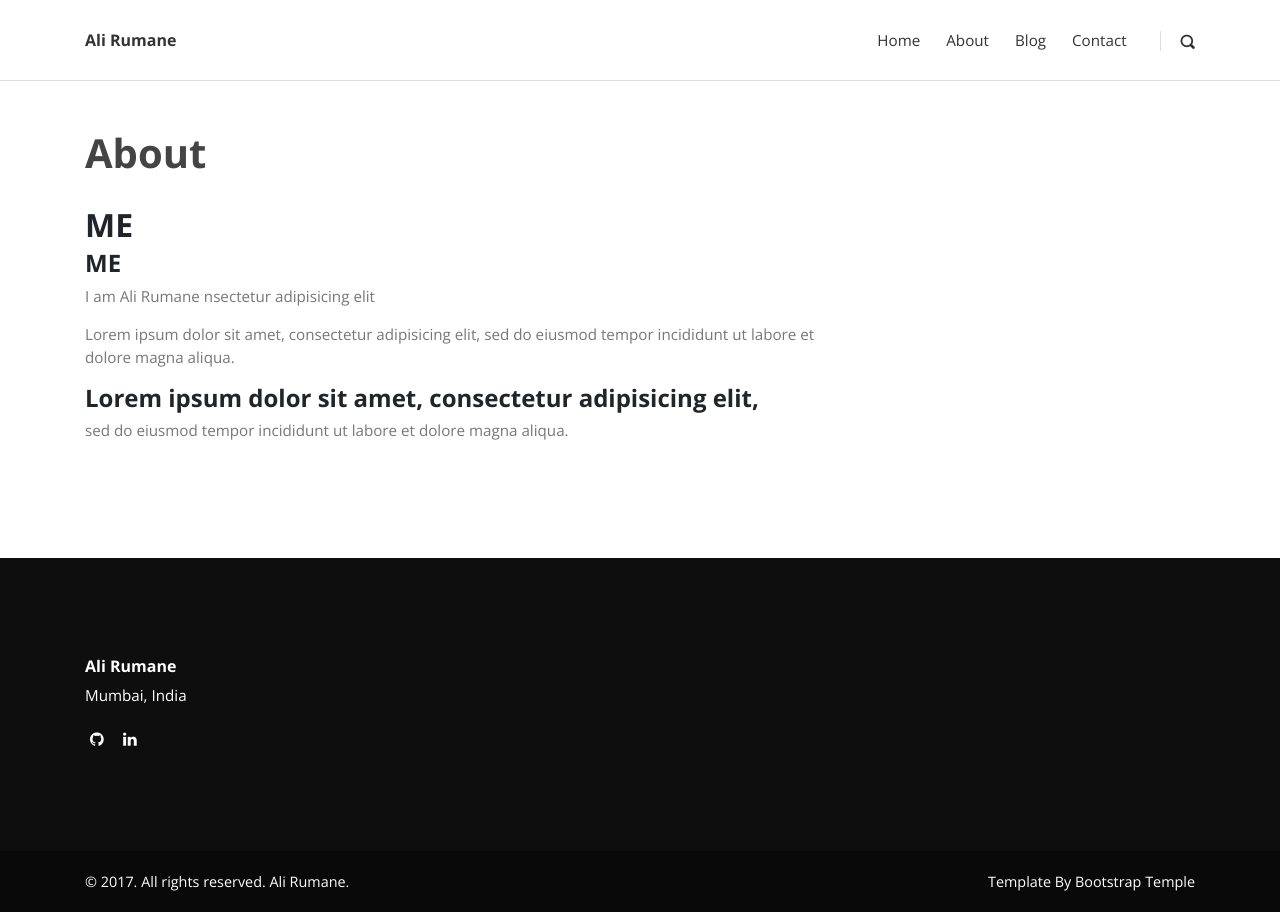
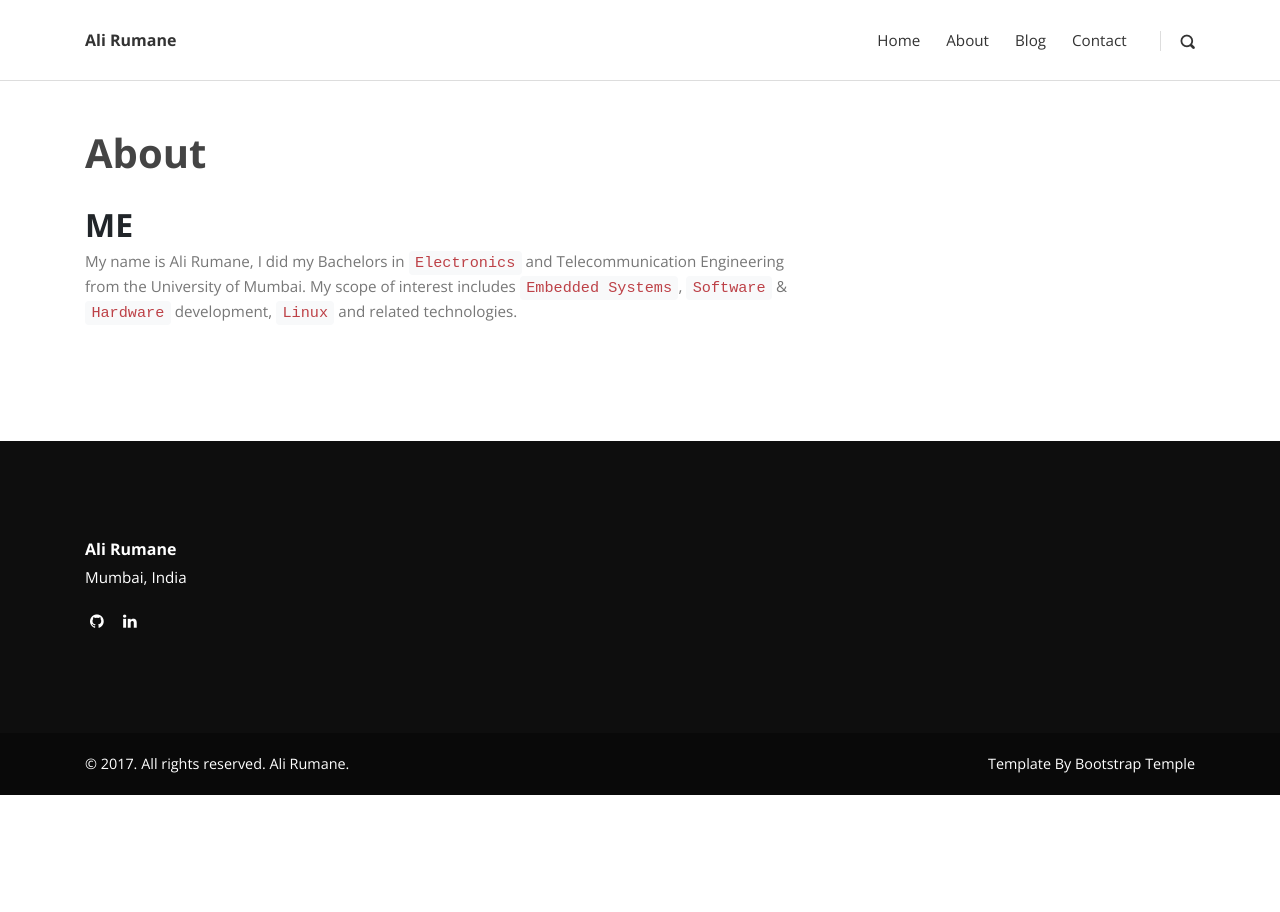
Before and after one commit to alirumane/alirumane.github.io, a Jekyll site: the page built from about.md, in a window 1280 px wide. Built offline with Jekyll 4.4.1, drawn with Linux system fonts in a browser that asks for light colours.

Commit message:
Update about.md

```diff
--- a/about.md
+++ b/about.md
@@ -6,12 +6,5 @@ title: "About"
 
 ## ME
 
-#### ME
-
-I am Ali Rumane nsectetur adipisicing elit
-
-Lorem ipsum dolor sit amet, consectetur adipisicing elit, sed do eiusmod tempor incididunt ut labore et dolore magna aliqua.
-
-#### Lorem ipsum dolor sit amet, consectetur adipisicing elit,
-
-sed do eiusmod tempor incididunt ut labore et dolore magna aliqua.
+My name is Ali Rumane, I did my Bachelors in `Electronics` and Telecommunication Engineering from the University of Mumbai.
+My scope of interest includes `Embedded Systems`, `Software` & `Hardware` development, `Linux` and related technologies.
```
